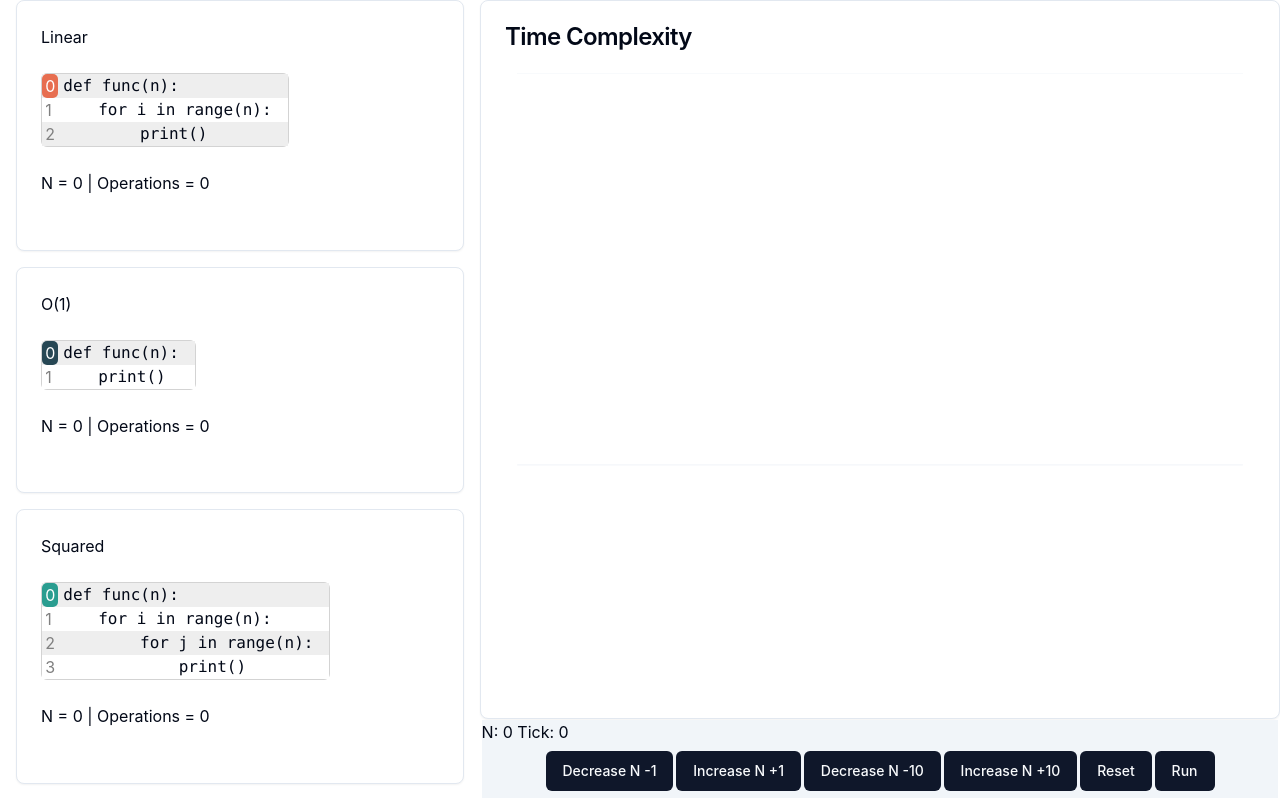
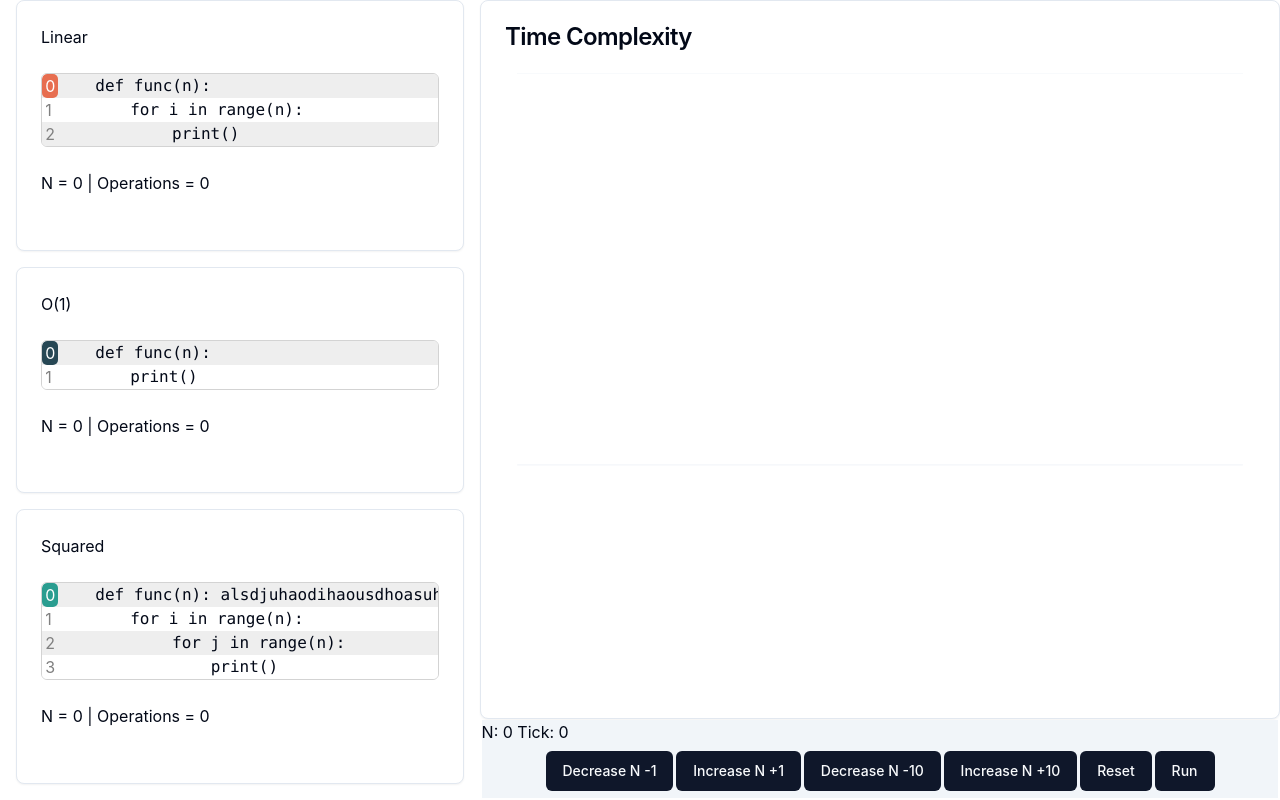
Before and after one commit to Unsynx/bigovisual, a React (Vite) app: page / in a window 1280 px wide. Built offline with nearby package versions, Linux system fonts and the light colour scheme.

Commit message:
slightly better CodeBlock styling

```diff
--- a/src/Code.css
+++ b/src/CodeBlock.css
@@ -9,6 +9,12 @@
 .code_row {
     display: flex;
     padding-right: 1em;
+    min-width: 100%;
+    width: fit-content;
+}
+
+.code_line {
+    padding-left: 2em;
 }
 
 .code_row_num {
@@ -25,11 +31,15 @@
 }
 
 .code_body {
-    overflow: scroll;
     display: flex;
 }
 
 .sub_body {
     border-radius: 6px;
     border: 1px solid lightgrey;
+
+    overflow: scroll;
+    width: fit-content;
+    min-width: 100%;
+
 }
--- a/src/CodeBlock.tsx
+++ b/src/CodeBlock.tsx
@@ -2,7 +2,7 @@ import { Card, CardContent, CardHeader, CardFooter } from "@/components/ui/card"
 import { ReactElement } from "react";
 import { CodeEntry } from "./lib/codeData";
 
-import './Code.css'
+import './CodeBlock.css'
 import './index.css'
 
 
@@ -14,7 +14,7 @@ function parseCode(highlightedIndex: number, text: string, color: string) {
         result.push(
         <div className="code_row">
             <p className={`code_row_num ${i === highlightedIndex ? 'highlight' : ''}`} style={style}>{i}</p>
-            <pre>{lines[i]}</pre>
+            <pre className="code_line">{lines[i]}</pre>
         </div>
         )
     }
@@ -34,7 +34,7 @@ export function CodeBlock(props:CodeBlockProps) {
         <CardHeader>{props.codeData.name}</CardHeader>
         <CardContent className="code_body">
             <div className="sub_body">
-                <div>{parseCode(props.codeData.flowGuide.tickToIndex(props.tick, props.n), props.codeData.code, props.codeData.color)}</div>
+                {parseCode(props.codeData.flowGuide.tickToIndex(props.tick, props.n), props.codeData.code, props.codeData.color)}
             </div>
         </CardContent>
         <CardFooter>
--- a/src/lib/codeData.ts
+++ b/src/lib/codeData.ts
@@ -125,7 +125,7 @@ var pointer = new FlowGuidePointer(2, linear)
 export const SQUARED: CodeEntry = {
     name: "Squared",
     color: "hsl(var(--chart-2))",
-    code: `def func(n):
+    code: `def func(n): alsdjuhaodihaousdhoasuhdoaushdoaushoudhasoduh
     for i in range(n):
         for j in range(n):
             print()`,
```
